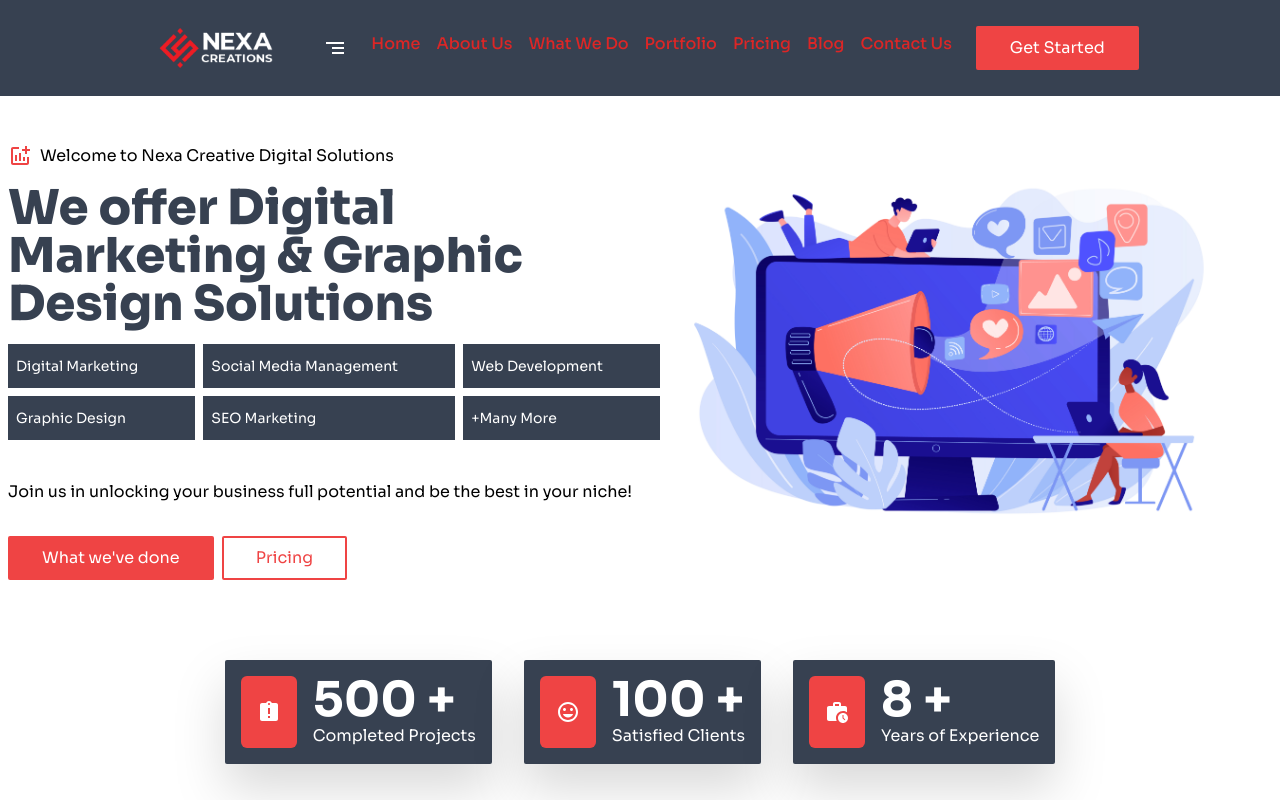
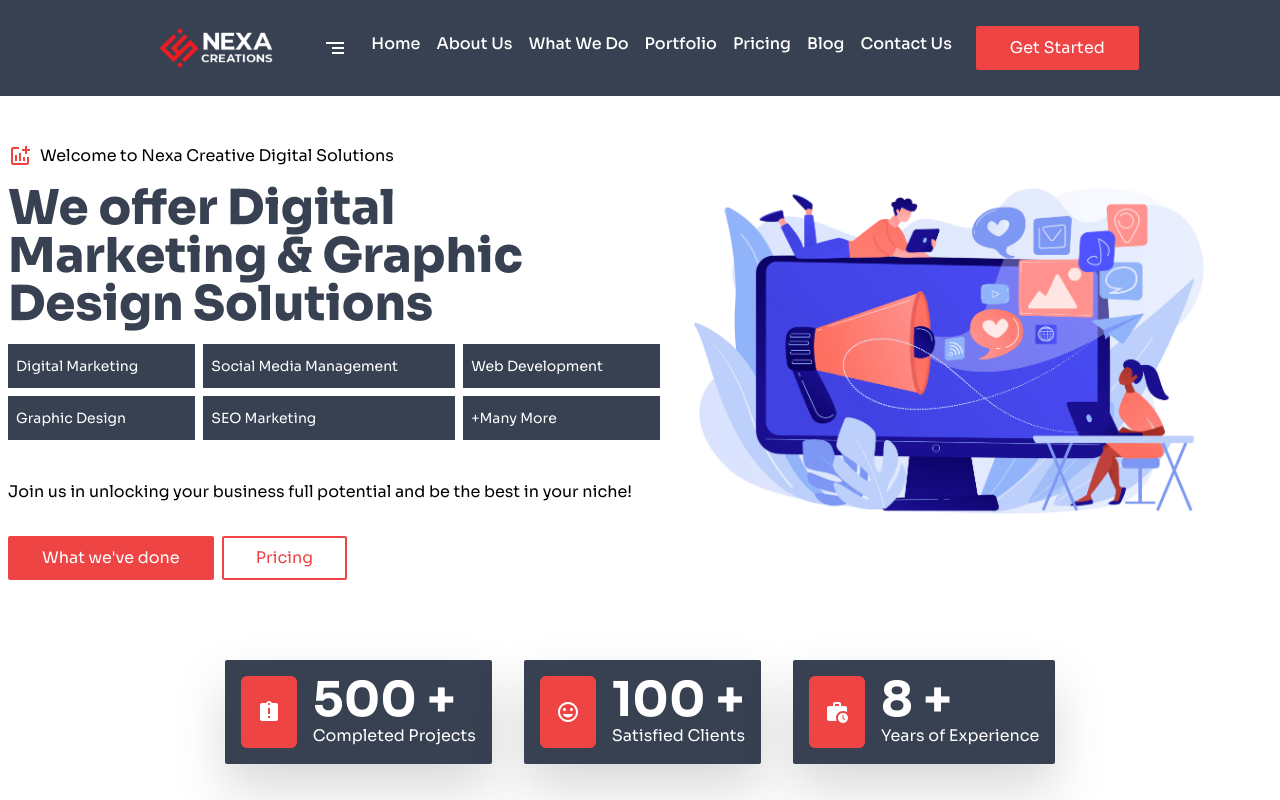
Before and after one commit to ErikDevs/Nexa-Creations, a Next.js app: page / in a window 1280 px wide. Shown: the top 800 px of the page. Built offline with nearby package versions, Linux system fonts and the light colour scheme.

Commit message:
made some changes

```diff
--- a/components/Whyus.jsx
+++ b/components/Whyus.jsx
@@ -7,7 +7,7 @@ import DigitalImage from '@/public/digitalMarketing.jpg'
 const Whyus = () => {
   return (
     <div className='flex mt-10'>
-           <Image src={DigitalImage} className="lg:flex hidden w-[50%] mr-8"  alt="banner" />
+           <Image src={DigitalImage} className="lg:flex hidden w-[50%] h-[100%] mr-8"  alt="banner" />
            <div className='lg:w-[40%]'>
            <div className="flex"><CardMembershipIcon className="text-red-500 mr-4 text-md" /> <h3>Why Us</h3></div>
             <h1 className="md:text-4xl text-3xl mt-2 font-bold mx-2">
--- a/components/navbar.jsx
+++ b/components/navbar.jsx
@@ -15,13 +15,14 @@ const Navbar = () => {
             <Link href='/'>
                  <Image src={logo} className="md:mr-2 mr-36" width={150} alt='logo'  />
             </Link>
+
             {isOpen ?  (
                <CloseIcon className='text-white text-4xl md:hidden z-20' onClick= {() => setIsOpen(false)} />
             ): (<SegmentIcon className='text-white md:hidden text-4xl' onClick={() => setIsOpen(true)} />)}
              <ul
-             className= {`font-medium   ${isOpen ? "bg-gray-700 absolute left-36 top-16 bg-blend-overlay w-full right-36 px-8 h-full gap-2 z-10" : "hidden"}    md:gap-4  md:flex  text-red-600`}>
+             className= {`font-medium   ${isOpen ? "bg-gray-700 absolute left-36 top-16 bg-blend-overlay w-full right-36 px-8 h-full gap-2 z-10" : "hidden"}    md:gap-4 md:flex  text-white`}>
                {navLink.map(link => (
-                <Link href={link.href} key={link.key} onClick ={() => setIsOpen(false)} className={`md:font-lg  cursor-pointer items-center pb-2 ${isOpen ? "px-4 block hover:bg-red-500 hover:text-white" : ""} transition-all  md:hover:font-bold`}>
+                <Link href={link.href} key={link.key} onClick ={() => setIsOpen(false)} className={`md:font-lg  cursor-pointer items-center pb-2 ${isOpen ? "px-4 block  hover:font-bold" : ""} transition-all  md:hover:font-bold`}>
                     {link.label}
                 </Link>
              ))}
```
